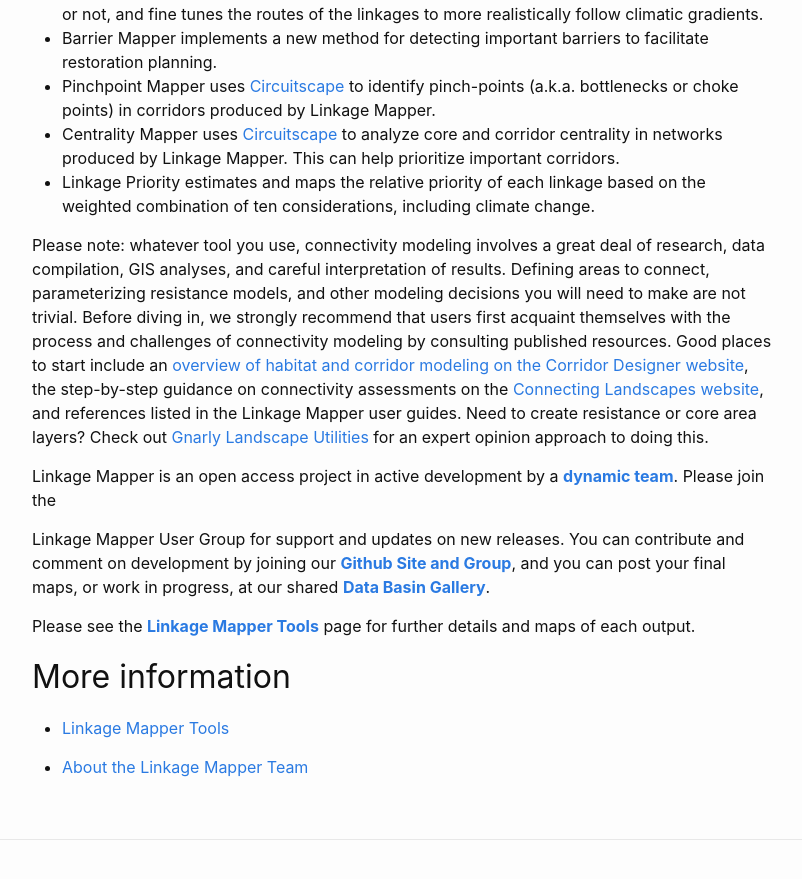
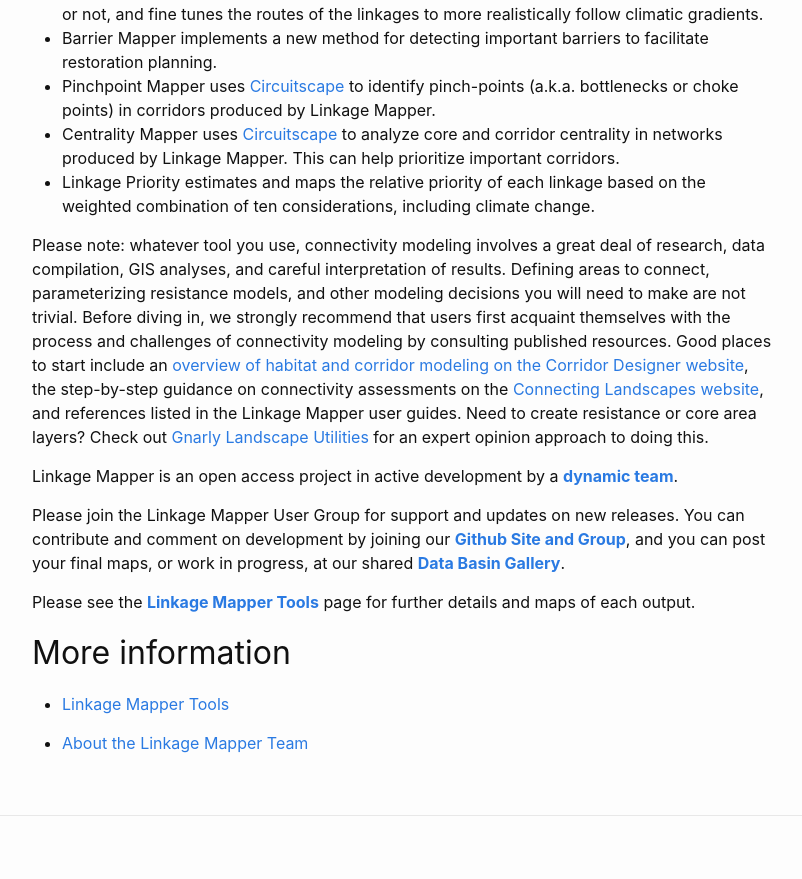
Before and after one commit to Circuitscape/www.circuitscape.org, a Jekyll site: the page built from linkage-mapper.md, in a window 1280 px wide and 900 px high, scrolled down 712 px. Shown: the top 879 px of the window, without its empty margins (238-1040 px from the left). Built offline with Jekyll 4.4.1, drawn with Linux system fonts in a browser that asks for light colours.

```diff
--- a/linkage-mapper.md
+++ b/linkage-mapper.md
@@ -27,9 +27,9 @@ A brief summary of the tools follow, with additional details [here](http://www.c
 
 Please note: whatever tool you use, connectivity modeling involves a great deal of research, data compilation, GIS analyses, and careful interpretation of results. Defining areas to connect, parameterizing resistance models, and other modeling decisions you will need to make are not trivial. Before diving in, we strongly recommend that users first acquaint themselves with the process and challenges of connectivity modeling by consulting published resources. Good places to start include an [overview of habitat and corridor modeling on the Corridor Designer website](http://corridordesign.org/designing_corridors), the step-by-step guidance on connectivity assessments on the [Connecting Landscapes website](http://www.connectinglandscapes.org/), and references listed in the Linkage Mapper user guides. Need to create resistance or core area layers? Check out [Gnarly Landscape Utilities](http://www.circuitscape.org/gnarly-landscape-utilities) for an expert opinion approach to doing this.
 
-Linkage Mapper is an open access project in active development by a [**dynamic team**](http://www.circuitscape.org/linkagemapper/about-the-team). Please join the
+Linkage Mapper is an open access project in active development by a [**dynamic team**](http://www.circuitscape.org/linkagemapper/about-the-team).
 
-Linkage Mapper User Group for support and updates on new releases. You can contribute and comment on development by joining our [**Github Site and Group**](https://github.com/linkagescape/linkage-mapper), and you can post your final maps, or work in progress, at our shared [**Data Basin Gallery**](https://databasin.org/galleries/027492e42545494cae53ca1f61b46c17).
+Please join the Linkage Mapper User Group for support and updates on new releases. You can contribute and comment on development by joining our [**Github Site and Group**](https://github.com/linkagescape/linkage-mapper), and you can post your final maps, or work in progress, at our shared [**Data Basin Gallery**](https://databasin.org/galleries/027492e42545494cae53ca1f61b46c17).
 
 Please see the [**Linkage Mapper Tools** ](/linkage-mapper-tools/) page for further details and maps of each output.
 
```
